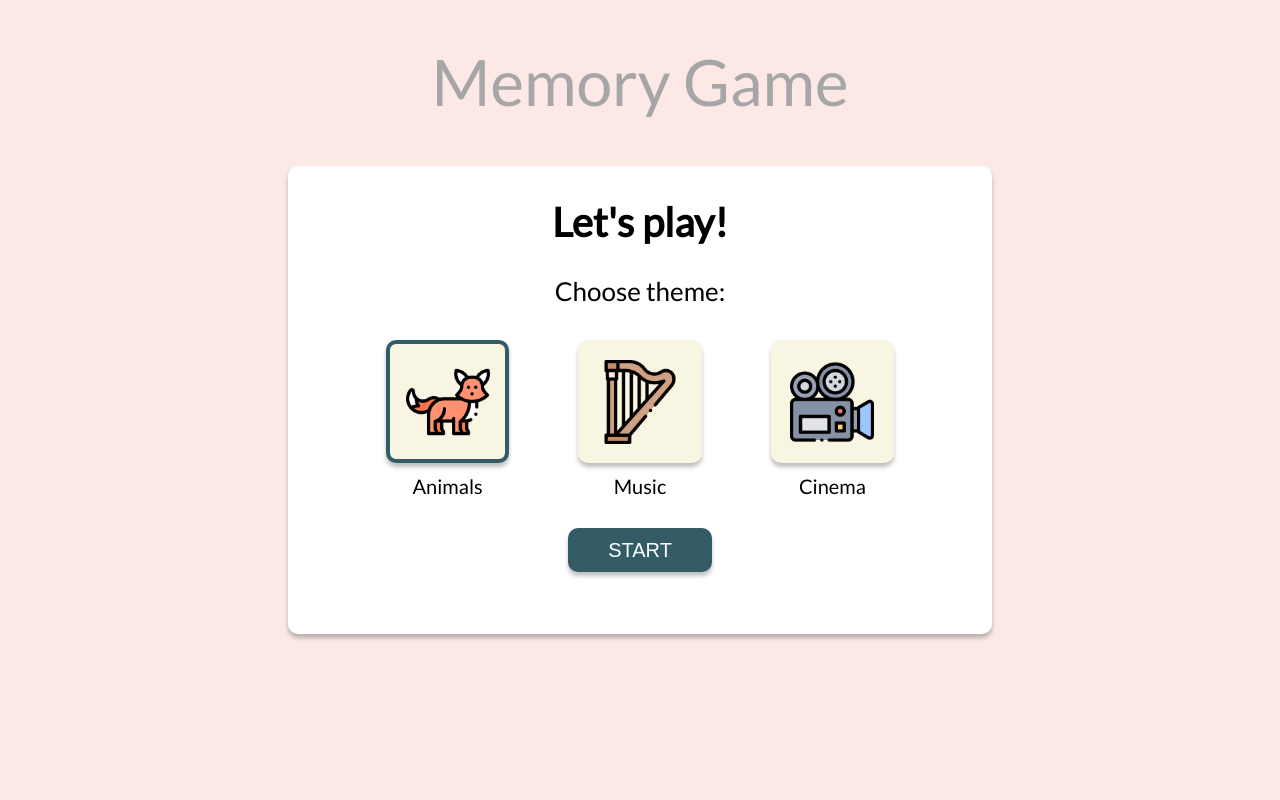
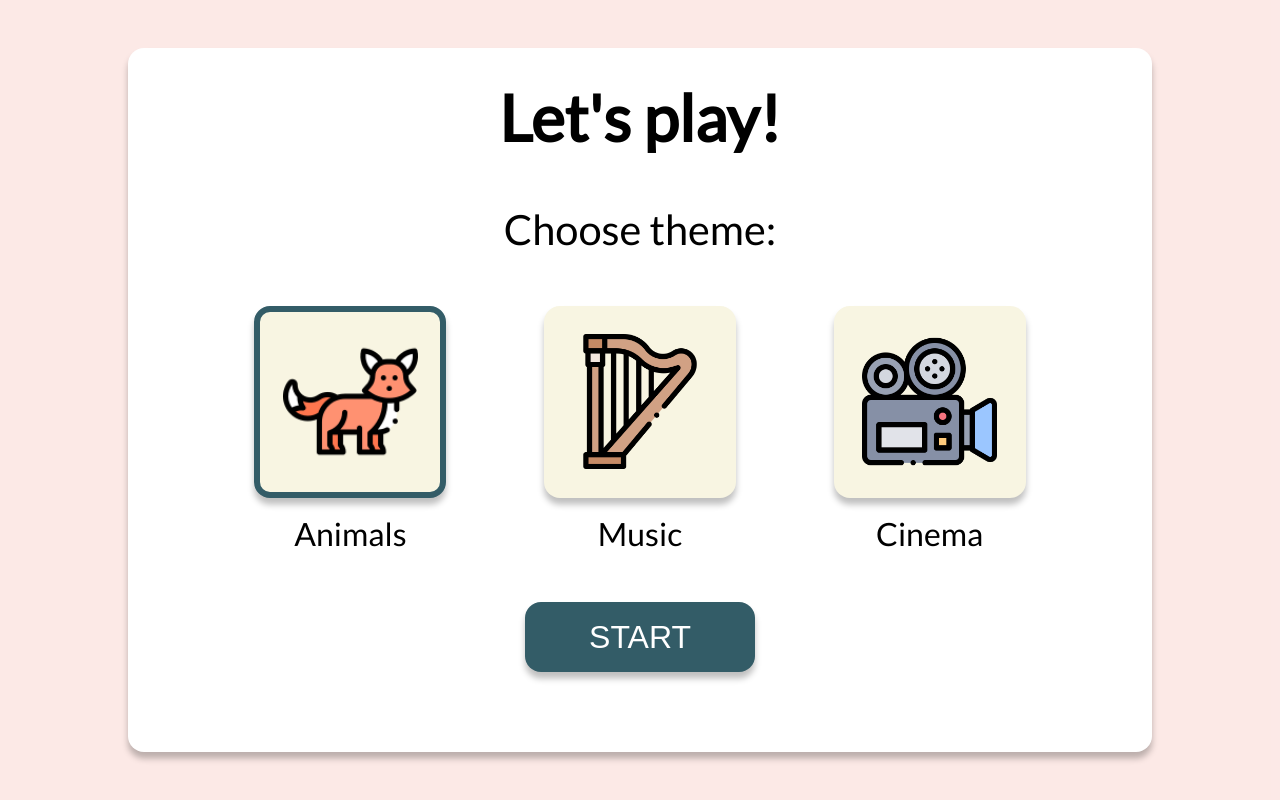
Before and after one commit to aksrugiw/memory-game, a website with bundled scripts: page index.html in a window 1280 px wide. Built offline with nearby package versions, Linux system fonts and the light colour scheme.

Commit message:
Update styles

```diff
--- a/assets/styles/main.css
+++ b/assets/styles/main.css
@@ -1,13 +1,33 @@
 @import url('https://fonts.googleapis.com/css2?family=Lato&display=swap');
+
+@media (max-width: 62em) {
+  html {
+    font-size: 62.5%;
+  }
+}
+@media (max-width: 48em) {
+  html {
+    font-size: 50%;
+  }
+}
+@media (max-width: 31em) {
+  html {
+    font-size: 40%;
+  }
+}
 
 body {
   background-color: #f7c1b9;
   font-family: Lato, sans-serif;
+  margin: 0;
+  display: flex;
+  flex-direction: column;
+  justify-content: center;
 }
 
 .title {
-  font-size: 64px;
-  line-height: 77px;
+  font-size: 6.4rem;
+  line-height: 7.7rem;
   font-weight: 400;
   text-align: center;
 }
@@ -23,7 +43,7 @@ body {
 }
 
 .board {
-  width: 525px;
+  width: 52.5rem;
   display: flex;
   flex-wrap: wrap;
   justify-content: space-around;
@@ -31,20 +51,20 @@ body {
 }
 
 .card {
-  height: 7.7rem;
-  width: 7.7rem;
+  height: 12rem;
+  width: 12rem;
   margin: 0.2rem 0.2rem;
   cursor: pointer;
   display: flex;
   justify-content: center;
   align-items: center;
-  box-shadow: 0px 4px 4px rgba(0, 0, 0, 0.25);
-  border-radius: 10px;
+  box-shadow: 0 0.4rem 0.4rem rgba(0, 0, 0, 0.25);
+  border-radius: 1rem;
   background-color: #f8f5e2;
 }
 
 .card .content {
-  width: 84px;
+  width: 8.4rem;
   pointer-events: none;
 }
 
@@ -56,7 +76,7 @@ body {
   background-color: #f8f5e2;
   background-image: url(../images/card-bg.jpg);
   background-size: cover;
-  background-position: 0 -42px;
+  background-position: 0 -4.2rem;
 }
 
 .card-keep,
@@ -92,19 +112,19 @@ body {
   display: none;
   flex-direction: column;
   align-items: center;
-  padding: 2em;
+  padding: 2rem;
   background: #ffffff;
-  box-shadow: 0px 4px 4px rgba(0, 0, 0, 0.25);
-  border-radius: 10px;
-  width: 40em;
+  box-shadow: 0 0.4rem 0.4rem rgba(0, 0, 0, 0.25);
+  border-radius: 1rem;
+  width: 60em;
 }
 
 .modal-header {
   margin-top: 0;
-  margin-bottom: 30px;
+  margin-bottom: 3rem;
   font-weight: 600;
-  font-size: 40px;
-  line-height: 48px;
+  font-size: 4rem;
+  line-height: 4.8rem;
 }
 
 .modal-body {
@@ -115,43 +135,43 @@ body {
 }
 
 .modal-content {
-  margin: 0 auto 30px;
+  margin: 0 auto 3rem;
   font-weight: normal;
-  font-size: 26px;
-  line-height: 31px;
+  font-size: 2.6rem;
+  line-height: 3.1rem;
 }
 
 .modal-themes {
   display: flex;
   justify-content: space-evenly;
   width: 100%;
-  margin-bottom: 30px;
+  margin-bottom: 3rem;
 }
 
 .theme.chosen .card,
 .theme:hover .card {
-  border: 4px solid #335c67;
+  border: 0.4rem solid #335c67;
   box-sizing: border-box;
 }
 
 .card-title {
-  font-size: 20px;
-  line-height: 24px;
+  font-size: 2rem;
+  line-height: 2.4rem;
   text-align: center;
-  margin: 11px auto 0;
+  margin: 1.1rem auto 0;
 }
 
 .modal-button {
   background: #335c67;
-  box-shadow: 0px 4px 4px rgba(0, 0, 0, 0.25);
-  border-radius: 10px;
+  box-shadow: 0 0.4rem 0.4rem rgba(0, 0, 0, 0.25);
+  border-radius: 1rem;
   border: none;
-  padding: 10px 40px;
+  padding: 1rem 4rem;
   color: #fff;
   text-transform: uppercase;
-  font-size: 20px;
-  line-height: 24px;
-  margin-bottom: 30px;
+  font-size: 2rem;
+  line-height: 2.4rem;
+  margin-bottom: 3rem;
 }
 
 .show .modal {
```
